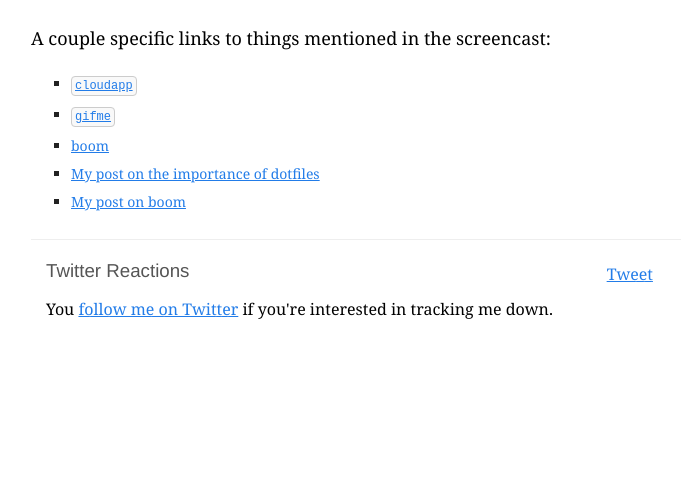
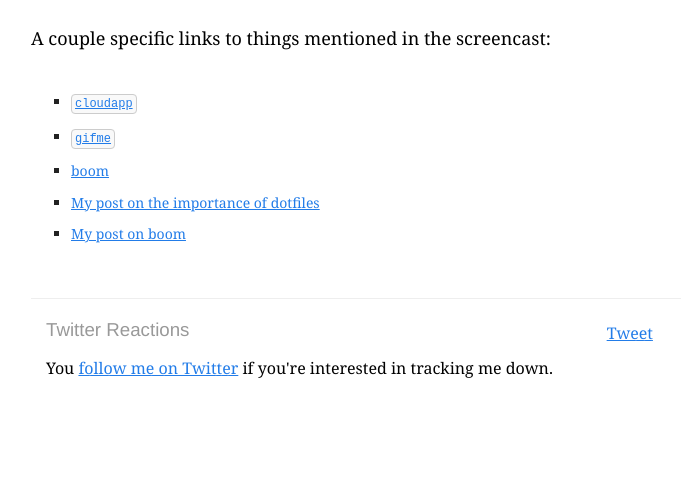
Before and after one commit to broccolini/designertocoder.github.com, a Jekyll site: the page built from _posts/2011-01-03-automating-inefficiencies.markdown, in a window 1280 px wide. Shown: the part 872-1363 px from the top of the page, without its empty margins (79-763 px from the left). Built offline with Jekyll 4.4.1, drawn with Linux system fonts in a browser that asks for light colours; nearby versions of some CDN libraries; Markdown is read by kramdown in place of the engine named in the settings; comment, search, counter and statistics services are not loaded; before the commit the page ends 1304 px from its top, so only the background shows below that.

Commit message:
style tweaks

```diff
--- a/css/styles.css
+++ b/css/styles.css
@@ -69,6 +69,7 @@ h1{
 h2{
 }
 h3{
+  color: #999;
 }
 
 #header{
@@ -141,10 +142,11 @@ h3{
 }
 #post ul{
   font-size: 14px;
+  margin: 40px 0;
 }
 #post li{
   line-height: 1.25em;
-  margin-bottom: .75em;
+  margin-bottom: 1em;
   color: #222;
   list-style-type: square;
 }
```
